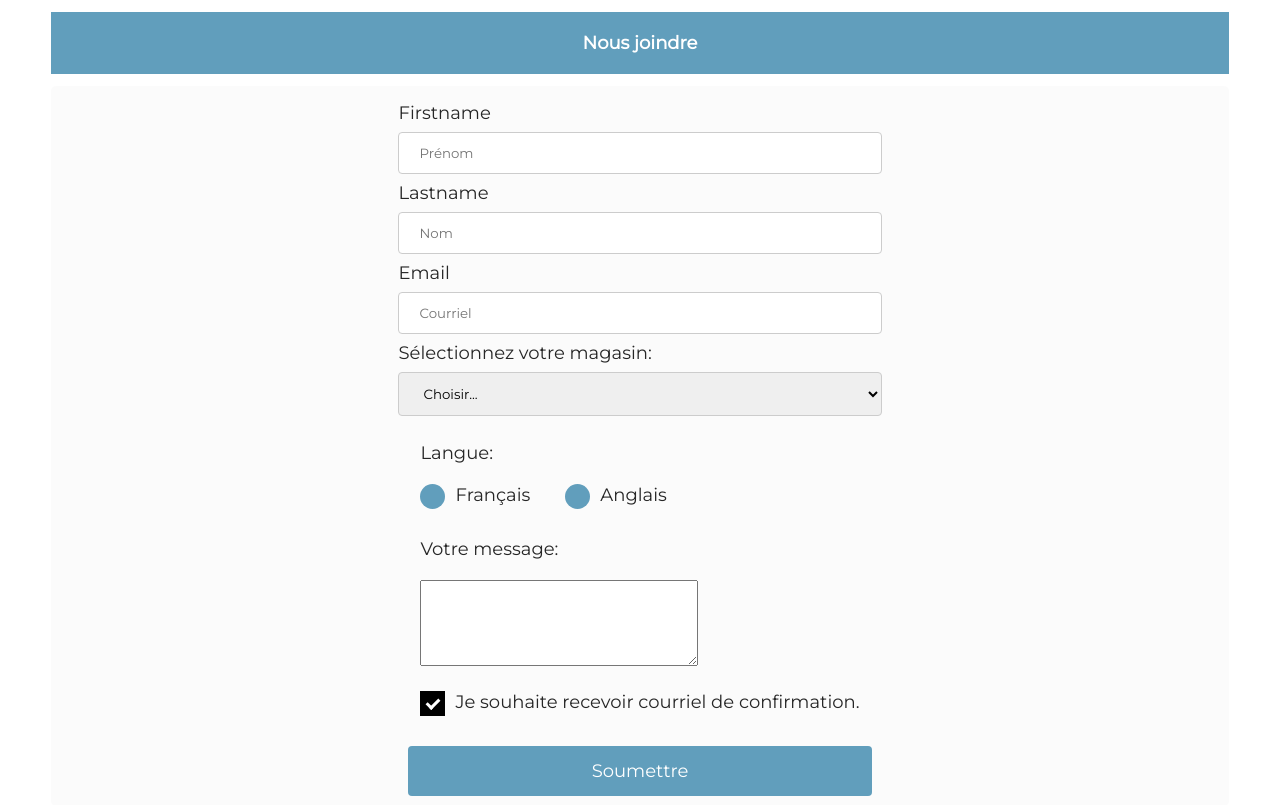
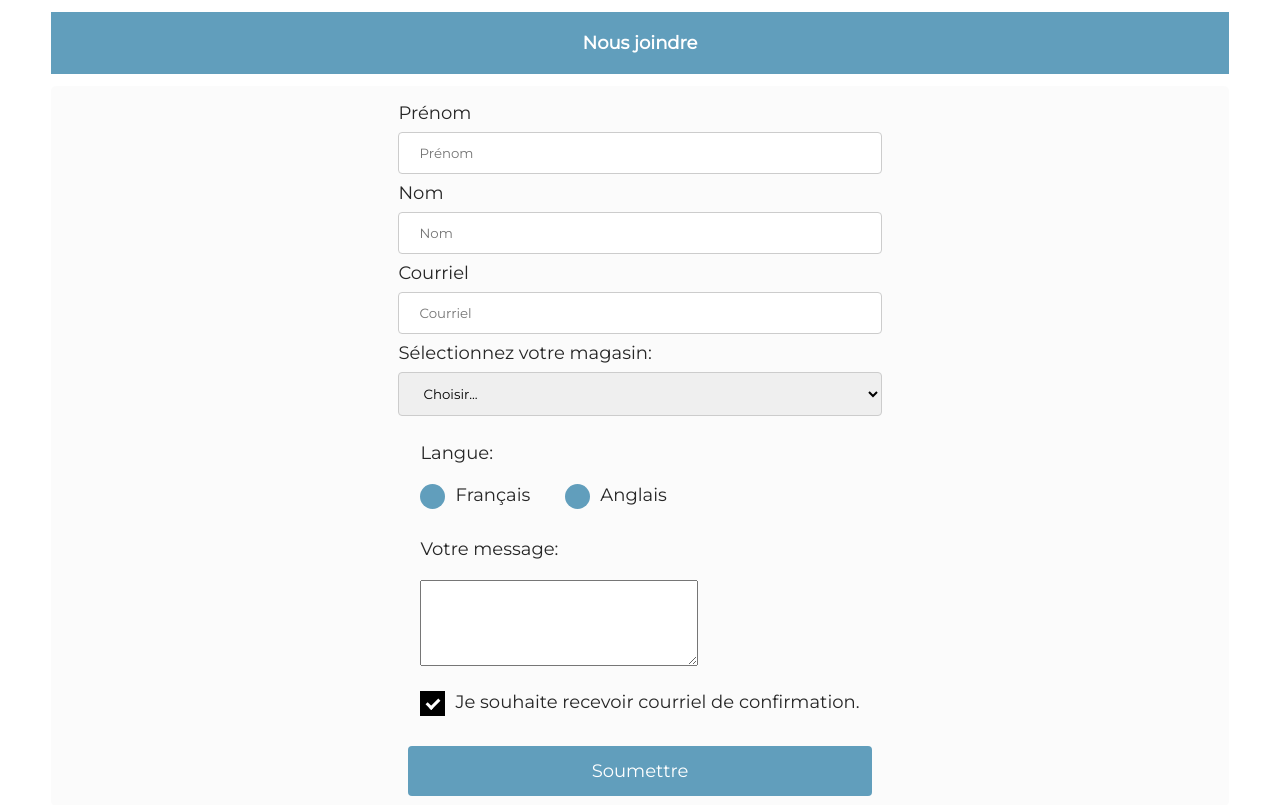
Before and after one commit to cplesca/TP_php, a PHP site: page /contact.php in a window 1280 px wide. Shown: the part 233-1038 px from the top of the page. Run offline with PHP 8.4, Linux system fonts and the light colour scheme.

Commit message:
contact page changement

```diff
--- a/contact.php
+++ b/contact.php
@@ -9,12 +9,12 @@ $validation = array(
     'firstname' => array(
         'is_valid' => false,
         'value' => null,
-        'err_msg' => 'First Name have at lent 2 champs',
+        'err_msg' => 'Le prenom doit contenir au moins 2 caractères',
     ),
     'lastname' => array(
         'is_valid' => false,
         'value' => null,
-        'err_msg' => 'First Name have at lent 2 champs',
+        'err_msg' => 'Le nom doit contenir au moins 2 caractères',
     ),
     'email' => array(
         'is_valid' => false,
@@ -34,7 +34,7 @@ $validation = array(
     'message' => array(
         'is_valid' => false,
         'value' => null,
-        'err_msg' => 'Le message doit avoir 10 character',
+        'err_msg' => 'Le message doit contenir au moins 10 caractères',
     ),
 
 );
@@ -86,7 +86,7 @@ if ($en_post) {
                     <div id="filds">
                         <fieldset>
                             <div>
-                                <label for="firstname">Firstname</label>
+                                <label for="firstname">Prénom</label>
                                 <input type="text" name="firstname" id="firstname" placeholder="Prénom"
                                        class="<?= $en_post && !$validation['firstname']['is_valid'] ? 'invalid' : '' ?>"
                                        value="<?= $en_post ? $validation['firstname']['value'] : '' ?>"
@@ -98,7 +98,7 @@ if ($en_post) {
                                 ?>
                             </div>
                             <div>
-                                <label for="lastname">Lastname</label>
+                                <label for="lastname">Nom</label>
                                 <input type="text" name="lastname" id="lastname" placeholder="Nom"
                                        class="<?= $en_post && !$validation['lastname']['is_valid'] ? 'invalid' : '' ?>"
                                        value="<?= $en_post ? $validation['lastname']['value'] : '' ?>"
@@ -111,7 +111,7 @@ if ($en_post) {
                                 ?>
                             </div>
                             <div>
-                                <label for="email">Email</label>
+                                <label for="email">Courriel</label>
                                 <input type="text" name="email" id="email" placeholder="Courriel"
                                        class="<?= $en_post && !$validation['email']['is_valid'] ? 'invalid' : '' ?>"
                                        value="<?= $en_post ? $validation['email']['value'] : '' ?>"
```
